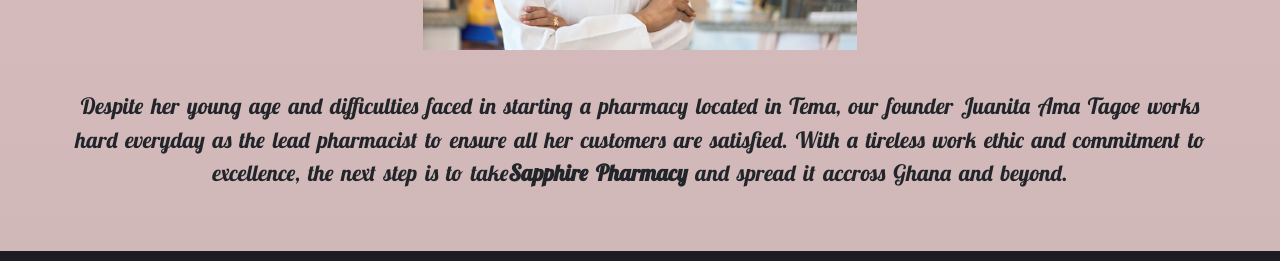
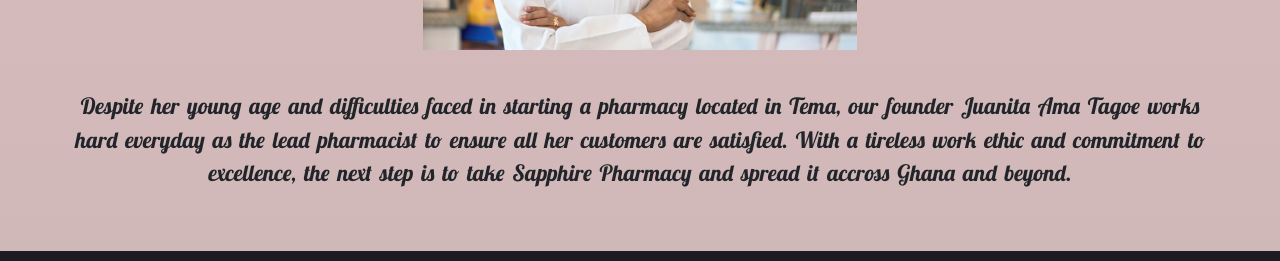
Before and after one commit to mkinful/sapphire2, a React (Create React App) app: page /about in a window 1280 px wide. Shown: the part 932-1193 px from the top of the page. Built offline with nearby package versions, Linux system fonts and the light colour scheme.

Commit message:
minor changes

```diff
--- a/src/components/About.js
+++ b/src/components/About.js
@@ -16,7 +16,7 @@
             <img src="images/owner1.jpg" alt="owner" className="owner-img"/>
             <p className="lead-2">Despite her young age and difficulties faced in starting a pharmacy located in Tema, our founder Juanita Ama Tagoe works hard everyday as the lead pharmacist
                 to ensure all her customers are satisfied. With a tireless work ethic and commitment to excellence, the next step is to take
-                <strong>Sapphire Pharmacy</strong> and spread it accross Ghana and beyond.</p>
+                 Sapphire Pharmacy and spread it accross Ghana and beyond.</p>
             </div>
 
         </div>
--- a/src/components/Contact.js
+++ /dev/null
@@ -1 +0,0 @@
-import React from 'react';
--- a/src/components/Home.js
+++ b/src/components/Home.js
@@ -69,7 +69,7 @@
                         <img
                         className="d-block w-100"
                         src={pharm1}
-                        alt="Third slide"
+                        alt="Second slide"
                         />
                         <Carousel.Caption className="carol-caption">
                         <h3>New Prescriptions and Refills made easy. Order through this site, or through our mobile app.</h3>
```
Also changed, not shown: 1 other file (tests, documents, lock files or other folders).
